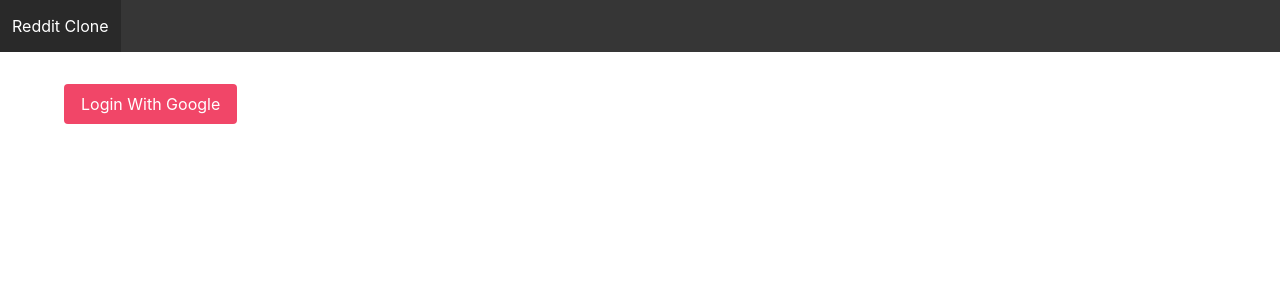
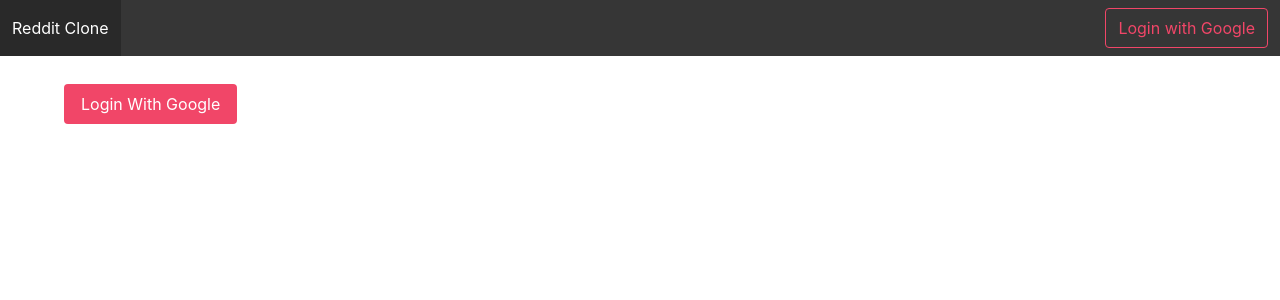
Before and after one commit to y-kawamura/reddit-clone, a Vue app: page / in a window 1280 px wide. Shown: the top 300 px of the page. Built offline with nearby package versions, Linux system fonts and the light colour scheme; no server answers.

Commit message:
Add login/logout to nav view

```diff
--- a/public/index.html
+++ b/public/index.html
@@ -7,7 +7,7 @@
     <link rel="icon" href="<%= BASE_URL %>favicon.ico">
     <title><%= htmlWebpackPlugin.options.title %></title>
   </head>
-  <body>
+  <body class="has-navbar-fixed-top">
     <noscript>
       <strong>We're sorry but <%= htmlWebpackPlugin.options.title %> doesn't work properly without JavaScript enabled. Please enable it to continue.</strong>
     </noscript>
--- a/src/App.vue
+++ b/src/App.vue
@@ -1,24 +1,78 @@
 <template>
   <div id="app">
-    <nav class="navbar is-dark" role="navigation" aria-label="main navigation">
+    <!-- <nav class="is-fixed-top navbar">
+      <div class="nav-logo">
+        Reddit Clone
+      </div>
+      <div class="nav-menu"></div>
+    </nav> -->
+    <nav class="navbar is-dark is-fixed-top" role="navigation" aria-label="main navigation">
       <div class="navbar-brand">
         <a class="navbar-item" href="/#/">
           Reddit Clone
         </a>
-
-        <a role="button" class="navbar-burger" aria-label="menu" aria-expanded="false">
-          <span aria-hidden="true"></span>
-          <span aria-hidden="true"></span>
-          <span aria-hidden="true"></span>
-        </a>
+        <div class="login-logout">
+          <div class="navbar-item">
+            <div v-if="!isLoggedIn">
+              <a class="navbar-item button is-danger is-outlined" @click="login()">
+                Login with Google
+              </a>
+            </div>
+            <div v-if="isLoggedIn">
+              <div class="avatar">
+                <img :src="user.image">
+                <span>{{ user.name }}</span>
+                <a
+                  class="button is-small is-danger is-outlined"
+                  @click="logout()"
+                >
+                  Logout
+                </a>
+              </div>
+            </div>
+          </div>
+        </div>
       </div>
     </nav>
     <router-view class="container main" />
   </div>
 </template>
 
+<script>
+import { mapState, mapActions } from 'vuex';
+
+export default {
+  methods: mapActions('auth', ['login', 'logout']),
+  computed: mapState('auth', ['user', 'isLoggedIn']),
+};
+</script>
+
 <style lang="scss">
 .main {
   margin-top: 2rem;
 }
+
+.navbar-brand {
+  width: 100%;
+}
+
+.login-logout {
+  margin-left: auto;
+  display: flex;
+  align-items: center;
+}
+
+.avatar {
+  display: flex;
+  align-items: center;
+}
+.avatar img {
+  border-radius: 50%;
+}
+.avatar span {
+  margin: 0 1rem 0 0.5rem;
+  font-size: 0.9rem;
+  color: whitesmoke;
+}
+
 </style>
```
